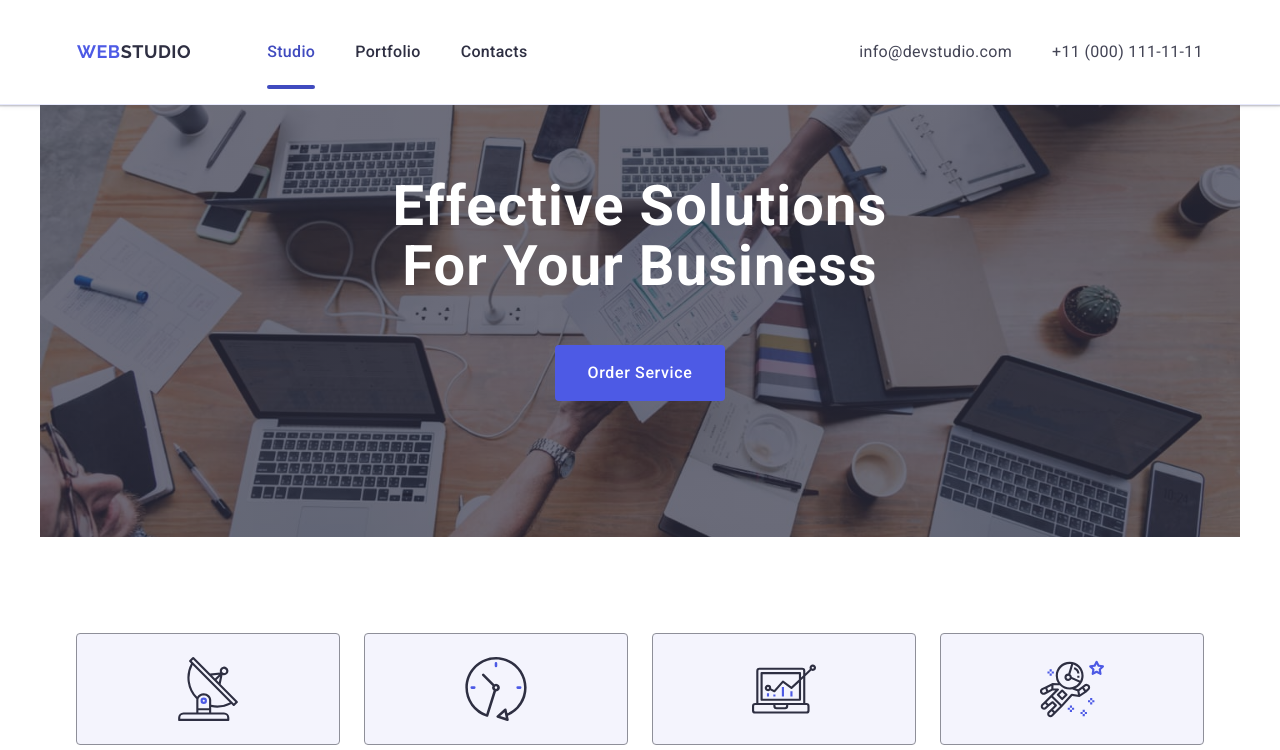
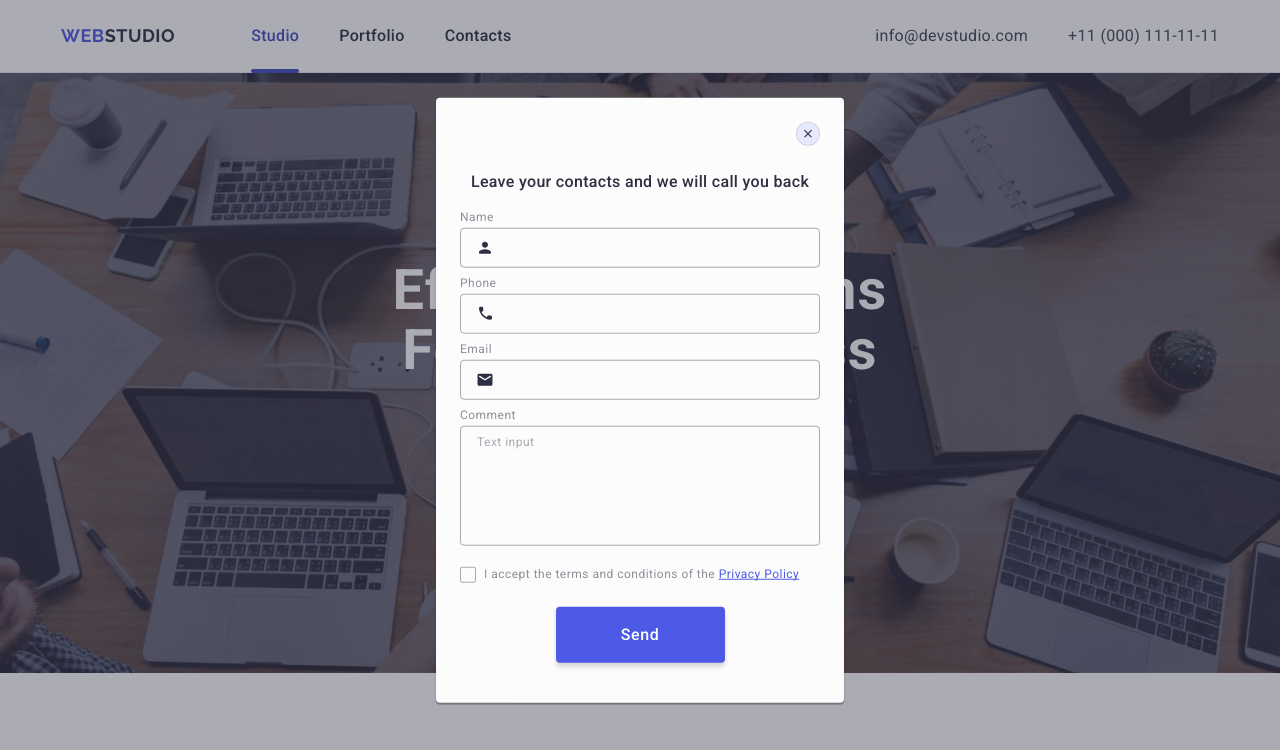
Before and after one commit to Olena-Zharova/goit-markup-hw-06, a plain HTML site: page index.html in a window 1280 px wide. Shown: the top 750 px of the page. Drawn offline with nearby package versions, Linux system fonts and the light colour scheme.

Commit message:
Fix hero, opt sprite

```diff
--- a/css/styles.css
+++ b/css/styles.css
@@ -115,6 +115,9 @@ display: none;
     .menu-open-btn{
         display: none;
     }
+         .page-header-container {
+             padding: 0;
+         }
     .page-nav{
         display: flex;
         align-items: center;
@@ -192,6 +195,7 @@ font-style:normal;
 
 
 @media only screen and (min-width: 1158px) {
+
     .logo
     {margin-right: 76px;}
 
@@ -653,7 +657,7 @@ color: rgba(46, 47, 66, 0.4);
 
 .hero{
 
-max-width: 320px;
+max-width: 350px;
 min-height: 432px;
 background-image: linear-gradient(rgba(46, 47, 66, 0.7), rgba(46, 47, 66, 0.7)),
         url(../images/hero/bg-mobil.jpg);
@@ -747,6 +751,11 @@ background-color: #4D5AE5
 }
 
 @media screen and (min-width: 768px){
+    .hero {
+        max-width: 968px;
+        padding-top: 112px;
+        padding-bottom: 112px;
+        }
 .h-hero{
     font-size: 56px;
         line-height: 1.07;
@@ -758,8 +767,16 @@ background-color: #4D5AE5
 }
 
 @media screen and (min-width: 1158px) {
+ .hero{
+    max-width: 1440px;
+    padding-top: 188px;
+        padding-bottom: 188px;
+ }
 
-.h-hero{margin-bottom: 48px;}
+.h-hero{
+    margin-bottom: 48px;
+
+}
 }
 /* ----------------------/Hero Styles------------------------ */
 
--- a/index.html
+++ b/index.html
@@ -562,7 +562,7 @@
 
   </div>
   </footer>
-<!--
+
     <div class="backdrop is-open">
      <div class="modal">
       <button class="modal-close-btn" type="button">
@@ -644,13 +644,12 @@
 
       </form>
     </div>
--->
-   <!--
+
       <div class="mobile-menu is-open">
        <div class="container mobile-menu-container">
         <button class="mobile-menu-cloze-btn" type="button">
           <svg class="mobile-menu-cloze-icon" width="8" height="8">
-            <use href="./images/icons.svg#icon-close2svg"></use>
+            <use href="./images/icons.svg#icon-closesvg"></use>
           </svg>
         </button>
 
@@ -709,7 +708,7 @@
        </div>
 
     </div>
--->
+
 
 </body>
 </html>
```
Also changed, not shown: images/icons.svg, images/symbol-defs.svg (deleted).
